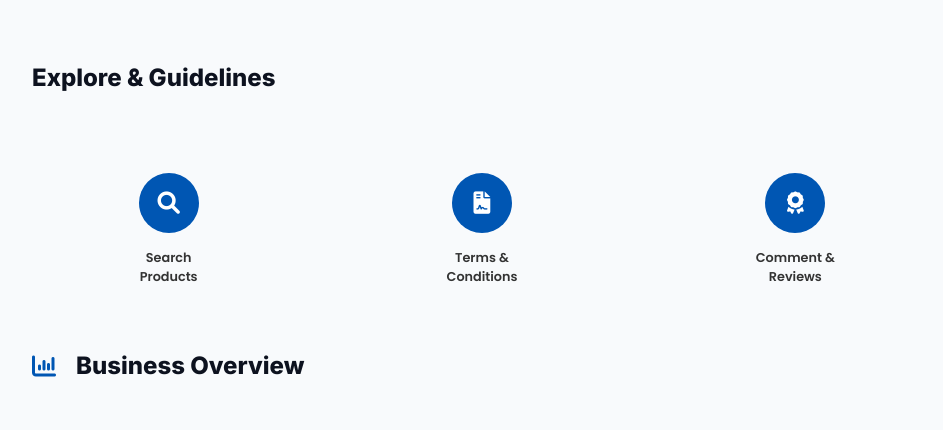
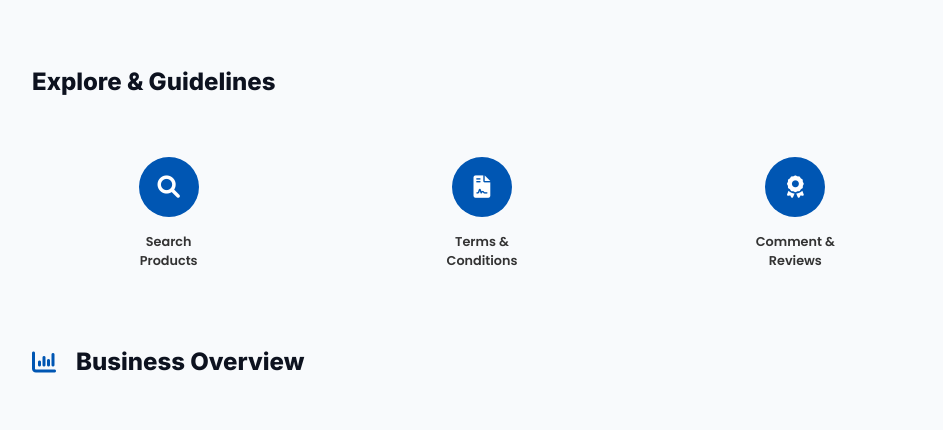
Before and after one commit to myentribook/Entri-Book, a React (Create React App) app in the folder frontend/: page / in a window 1280 px wide. Shown: the part 299-729 px from the top of the page, without its empty margins (158-1101 px from the left). Built offline with nearby package versions, Linux system fonts and the light colour scheme; no server answers; a web font is replaced by a local one.

Commit message:
header page corrections

```diff
--- a/frontend/src/components/Home.css
+++ b/frontend/src/components/Home.css
@@ -30,8 +30,8 @@
     font-size: 1.5rem;
     font-weight: 800;
     color: #0d121f;
-    margin-bottom: 80px;
-    margin-top: 20px;
+    margin-bottom: 60px;
+    margin-top: 32px;
 }
 
 /* .upi-grid {
```
